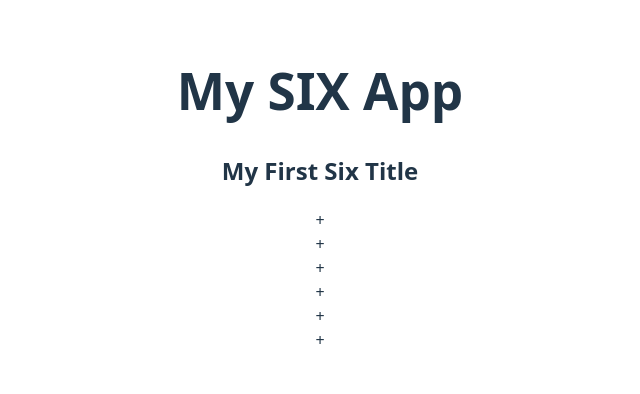
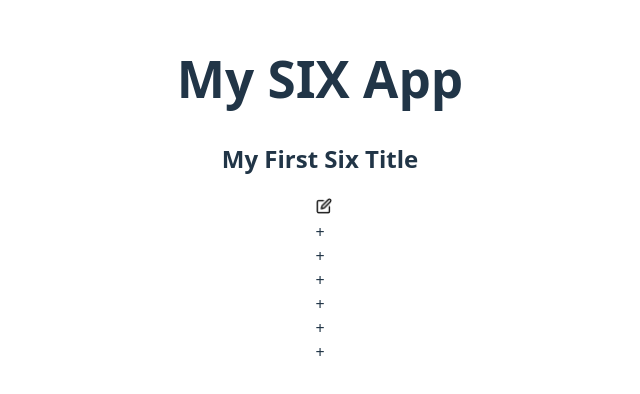
Before and after one commit to gaviral/react-app, a React (Vite) app: page / in a window 1280 px wide. Shown: the part 210-604 px from the top of the page, without its empty margins (320-960 px from the left). Built offline with nearby package versions, Linux system fonts and the light colour scheme.

Commit message:
feat(six): Implement title edit functionality

```diff
--- a/src/components/Six.tsx
+++ b/src/components/Six.tsx
@@ -1,13 +1,54 @@
-import React from 'react';
+import React, { useState } from 'react';
+import editIcon from '../assets/icon-edit.png'; // Assuming this is the path
 
 interface SixProps {
     title: string;
 }
 
-const Six: React.FC<SixProps> = ({ title }) => {
+const Six: React.FC<SixProps> = ({ title: initialTitle }) => {
+    const [title, setTitle] = useState(initialTitle);
+    const [isEditing, setIsEditing] = useState(false);
+    const [editValue, setEditValue] = useState(initialTitle);
+
+    const handleEdit = () => {
+        setEditValue(title); // Initialize edit input with current title
+        setIsEditing(true);
+    };
+
+    const handleSave = () => {
+        setTitle(editValue);
+        setIsEditing(false);
+    };
+
+    const handleCancel = () => {
+        setIsEditing(false);
+        // Optionally reset editValue to title if needed, or just close
+    };
+
     return (
         <div className="six-container">
-            <h2>{title}</h2>
+            {isEditing ? (
+                <div className="title-edit">
+                    <input
+                        type="text"
+                        value={editValue}
+                        onChange={(e) => setEditValue(e.target.value)}
+                    />
+                    <button onClick={handleSave}>Save</button>
+                    <button onClick={handleCancel}>Cancel</button> {/* Added Cancel button */}
+                </div>
+            ) : (
+                <div className="title-display">
+                    <h2>{title}</h2>
+                    <img
+                        src={editIcon}
+                        alt="Edit Title"
+                        onClick={handleEdit}
+                        className="edit-icon"
+                        style={{ cursor: 'pointer', width: '16px', height: '16px', marginLeft: '8px' }}
+                    />
+                </div>
+            )}
             {/* Placeholder for Picks */}
             <div className="picks-grid">
                 {Array.from({ length: 6 }).map((_, index) => (
```
